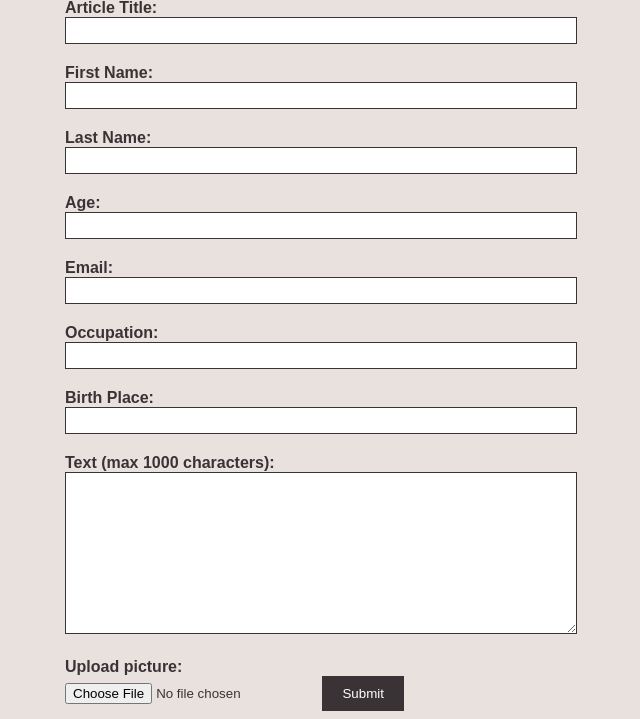
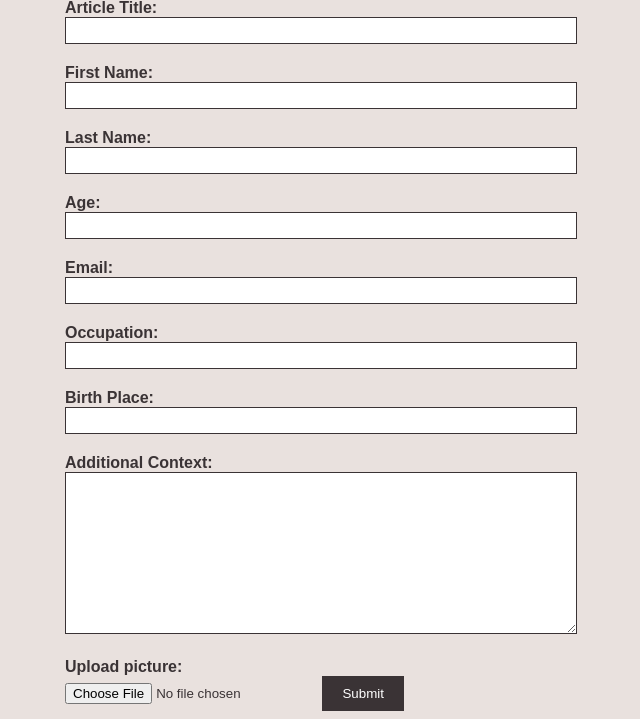
Before and after one commit to CiaranMaloy/HTP-Novelty-Article, a Flask app: page / in a window 1280 px wide. Shown: the part 89-808 px from the top of the page, without its empty margins (325-965 px from the left). Run offline with Flask 3, Linux system fonts and the light colour scheme.

```diff
--- a/notes.txt
+++ b/notes.txt
@@ -1 +1,5 @@
 can use the api key using environment variables
+
+The form is really confusing, what should i put in the text, boxes and why?
+idk why there
+What does 'text' mean?
--- a/website/templates/home.html
+++ b/website/templates/home.html
@@ -71,7 +71,7 @@
     <label for="birth-place">Birth Place:</label>
     <input type="text" id="birth-place" name="birth-place" required>
 
-    <label for="text">Text (max 1000 characters):</label>
+    <label for="text">Additional Context:</label>
     <textarea id="text" name="text" rows="6" maxlength="1000" required></textarea>
 
     <label for="picture">Upload picture:</label>
```
Also changed, not shown: 1 other file.
